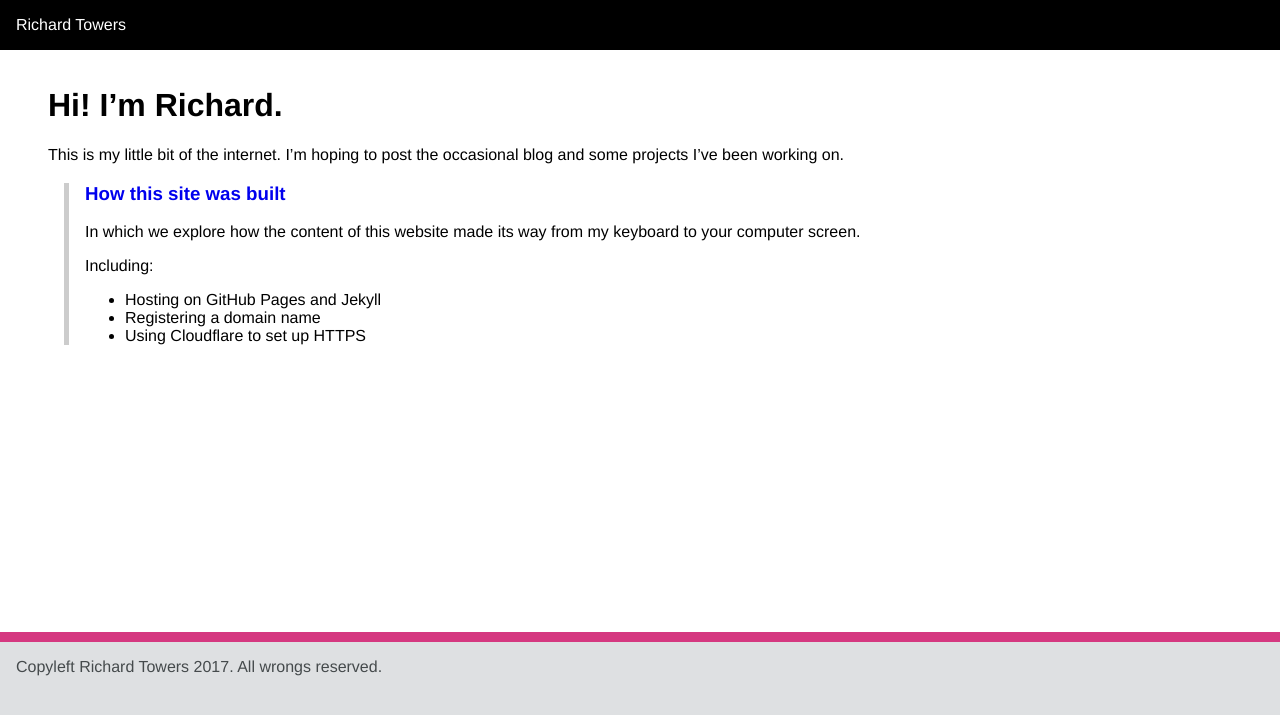
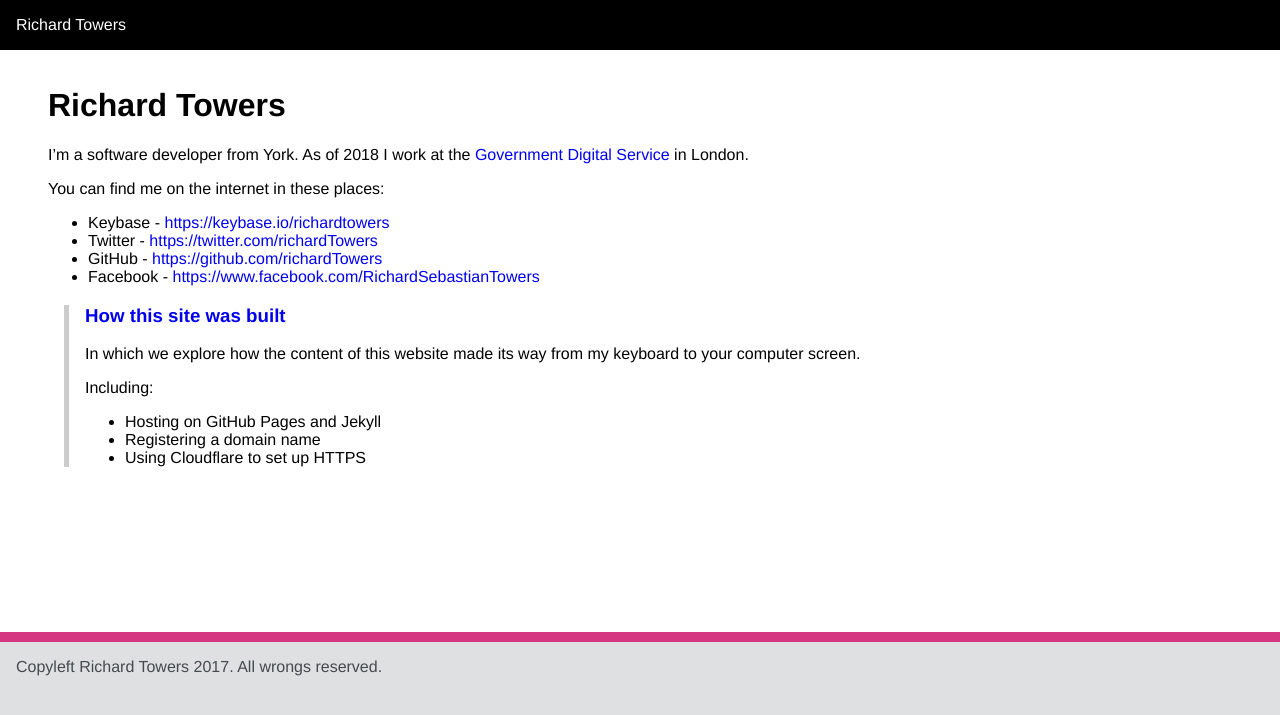
Before and after one commit to richardTowers/richardtowers.github.com, a Jekyll site: the page built from index.md, in a window 1280 px wide. Shown: the top 715 px of the page. Built offline with Jekyll 4.4.1, drawn with Linux system fonts in a browser that asks for light colours.

Commit message:
Add links to me elsewhere on the internet

```diff
--- a/index.md
+++ b/index.md
@@ -3,10 +3,19 @@ layout: default
 title: Richard Towers
 ---
 
-Hi! I'm Richard.
-===================
+Richard Towers
+==============
 
-This is my little bit of the internet. I'm hoping to post the occasional blog and some projects I've been working on.
+I'm a software developer from York. As of 2018 I work at the
+[Government Digital Service](https://gds.blog.gov.uk/about/)
+in London.
+
+You can find me on the internet in these places:
+
+* Keybase - [https://keybase.io/richardtowers](https://keybase.io/richardtowers)
+* Twitter - [https://twitter.com/richardTowers](https://twitter.com/RichardTowers)
+* GitHub - [https://github.com/richardTowers](https://github.com/richardTowers)
+* Facebook - [https://www.facebook.com/RichardSebastianTowers](https://www.facebook.com/RichardSebastianTowers)
 
 <div>
 {% for post in site.posts %}
```
